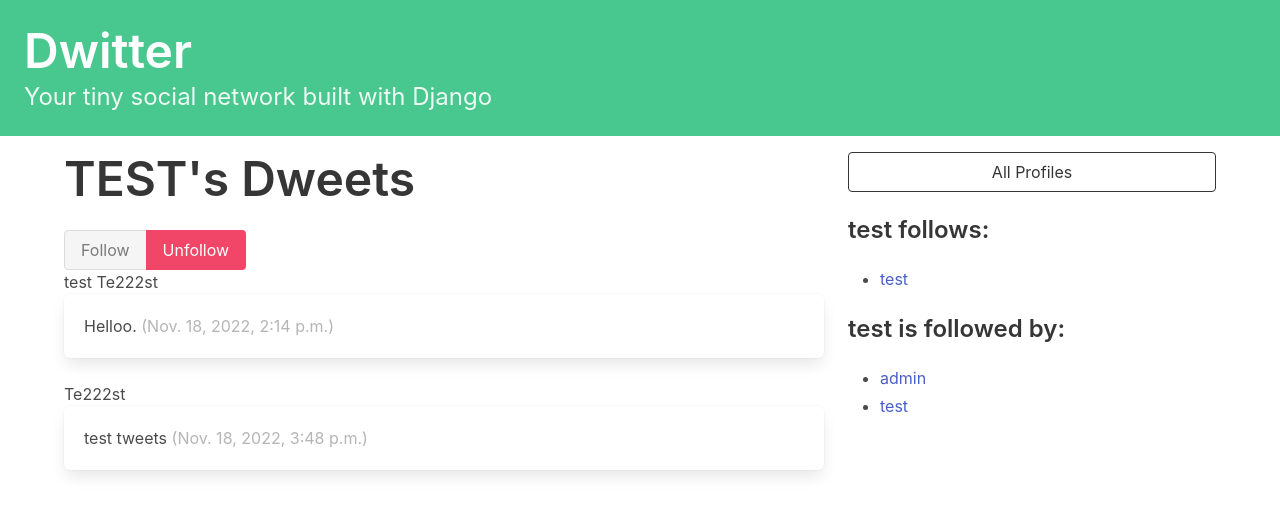
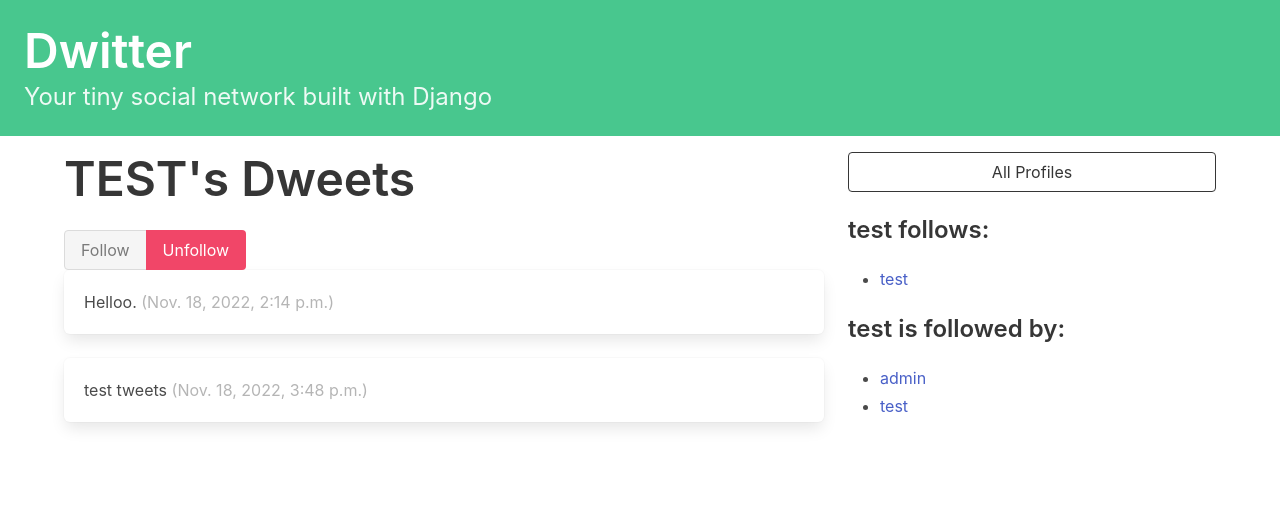
Before and after one commit to fatimaazzam/social, a Django app: page /profile/1 in a window 1280 px wide. Shown: the top 515 px of the page. Run offline with Django 4.2, Linux system fonts and the light colour scheme; a user stored in the database is signed in; data comes from the database, SQL or seed files in the repository; both versions use the stored data as it was after the commit.

Commit message:
Lecture 17-11-2022

```diff
--- a/social/dwitter/templates/profile.html
+++ b/social/dwitter/templates/profile.html
@@ -25,10 +25,8 @@
 </form>
 
      <div class="content">
-        <span>{{ profile.user }}</span>
-         <span>{{ profile.dweets.all }}</span>
+
         {% for dweet in profile.user.dweets.all %}
-         <span>Te222st</span>
             <div class="box">
             {{ dweet.body }}
                 <span class="is-small has-text-grey-light">
```
Also changed, not shown: social/db.sqlite3.
